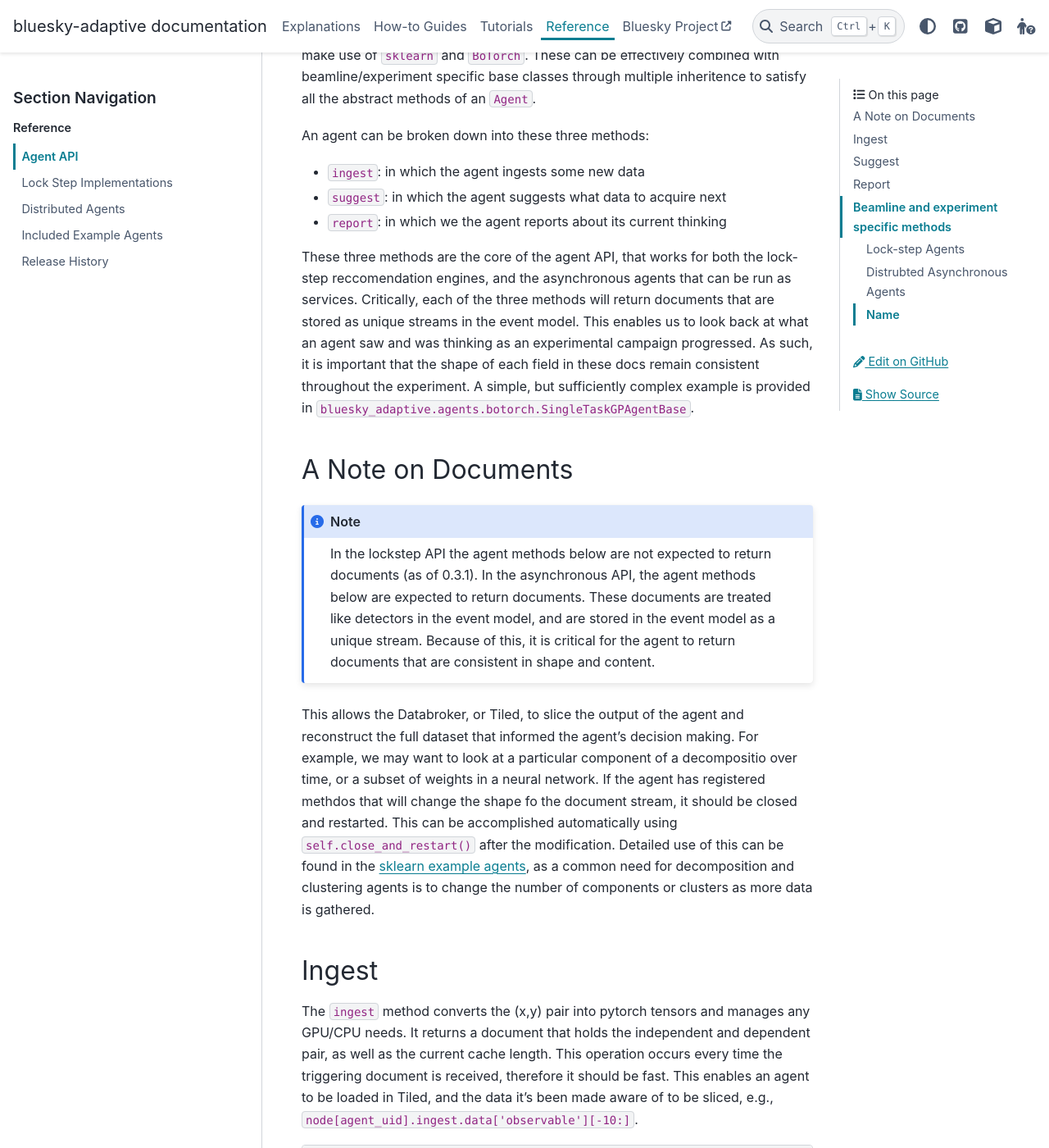
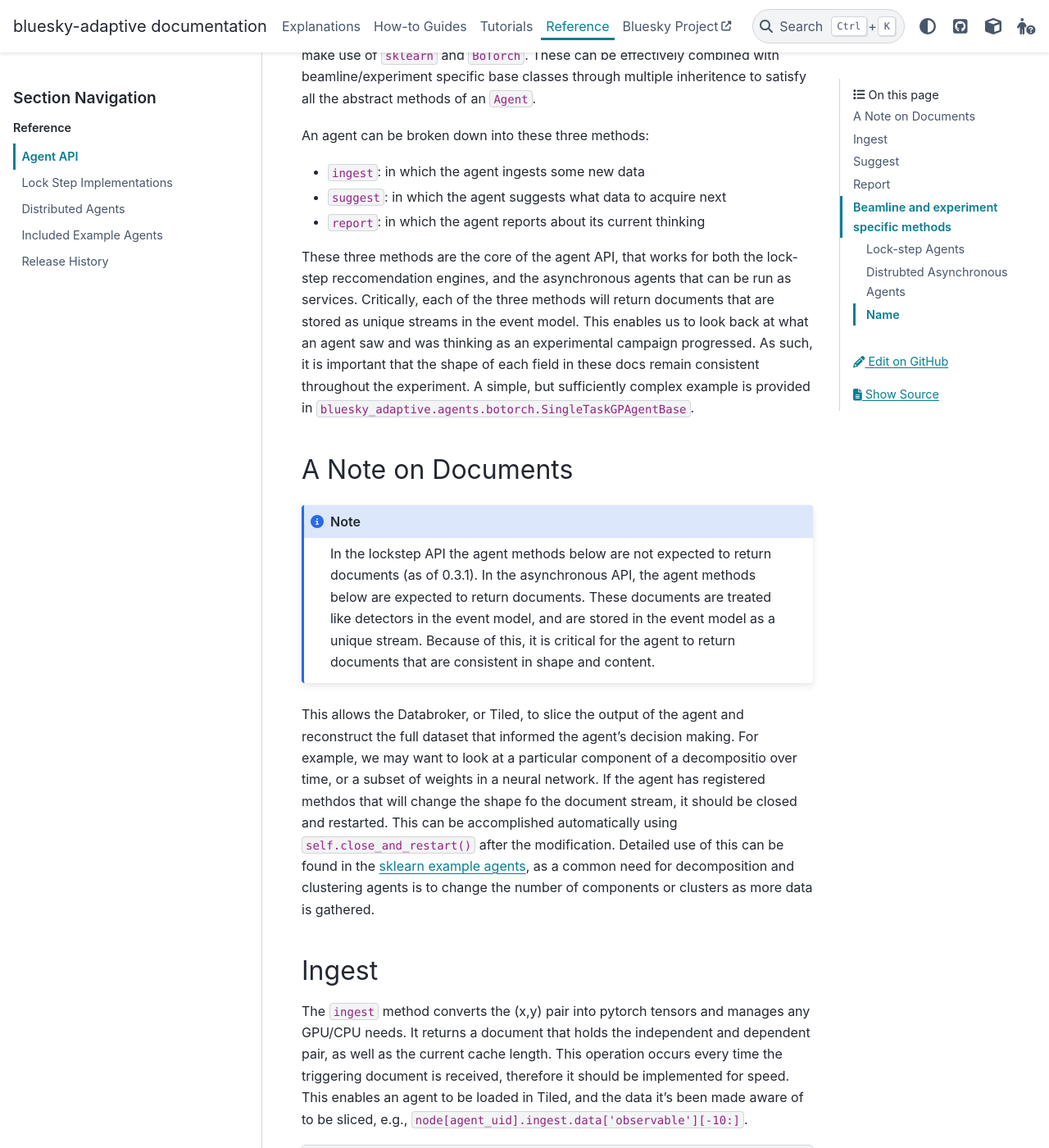
Before and after one commit to bluesky/bluesky-adaptive, a Sphinx documentation site: the page built from docs/source/reference/agent-api.md, in a window 1280 px wide and 1400 px high, scrolled down 261 px. Shown: the whole window at 82% size. Built offline with Sphinx 7.4.7 and the PyData theme 0.15.4, drawn with Linux system fonts in a browser that asks for light colours.

Commit message:
Apply suggestions from code review
Co-authored-by: Hiran Wijesinghe <wwijesing1@bnl.gov>

````diff
--- a/docs/source/index.rst
+++ b/docs/source/index.rst
@@ -1,7 +1,7 @@
 .. warning::
 
    This is package is currently under rapid development, and the API may changing rapidly prior to a major release.
-   A noteable API change was moving from a tell/ask interface to a ingest/suggest interface.
+   A noteable API change was moving from a tell/ask interface to an ingest/suggest interface.
 
 Bluesky Adaptive
 ----------------
--- a/docs/source/reference/agent-api.md
+++ b/docs/source/reference/agent-api.md
@@ -8,7 +8,7 @@
 
 - `ingest`: in which the agent ingests some new data
 - `suggest`: in which the agent suggests what data to acquire next
-- `report`: in which we the agent reports about its current thinking
+- `report`: in which the agent reports about its current thinking
 
 These three methods are the core of the agent API, that works for both the lock-step reccomendation engines, and the asynchronous agents that can be run as services.
 Critically, each of the three methods will return documents that are stored as unique streams in the event model. This enables us to look back at what an agent saw and was thinking as an experimental campaign progressed. As such, it is important that the shape of each field in these docs remain consistent throughout the experiment.
@@ -32,7 +32,7 @@
 ## Ingest
 
 The `ingest` method converts the (x,y) pair into pytorch tensors and manages any GPU/CPU needs. It returns a document that holds the independent and dependent pair, as well as the current cache length.
-This operation occurs every time the triggering document is received, therefore it should be fast.
+This operation occurs every time the triggering document is received, therefore it should be implemented for speed.
 This enables an agent to be loaded in Tiled, and the data it's been made aware of to be sliced, e.g., ```node[agent_uid].ingest.data['observable'][-10:]```.
 
 ```python
@@ -94,7 +94,7 @@
 
 ## Report
 
-The `report` for **this** agent is nearly identical to the `suggest` method, except it does not suggest points, and only returns one document. Other agents may have more complex reports, such as a decomposition of a dataset, or a summary of the agent's internal confidence.
+The `report` for _this_ agent is nearly identical to the `suggest` method, except it does not suggest points, and only returns one document. Other agents may have more complex reports, such as a decomposition of a dataset, or a summary of the agent's internal confidence.
 
 ```python
 def report(self):
````
Also changed, not shown: docs/source/how-to/extend-my-tool.md (+1 -1 lines), 1 other file.
